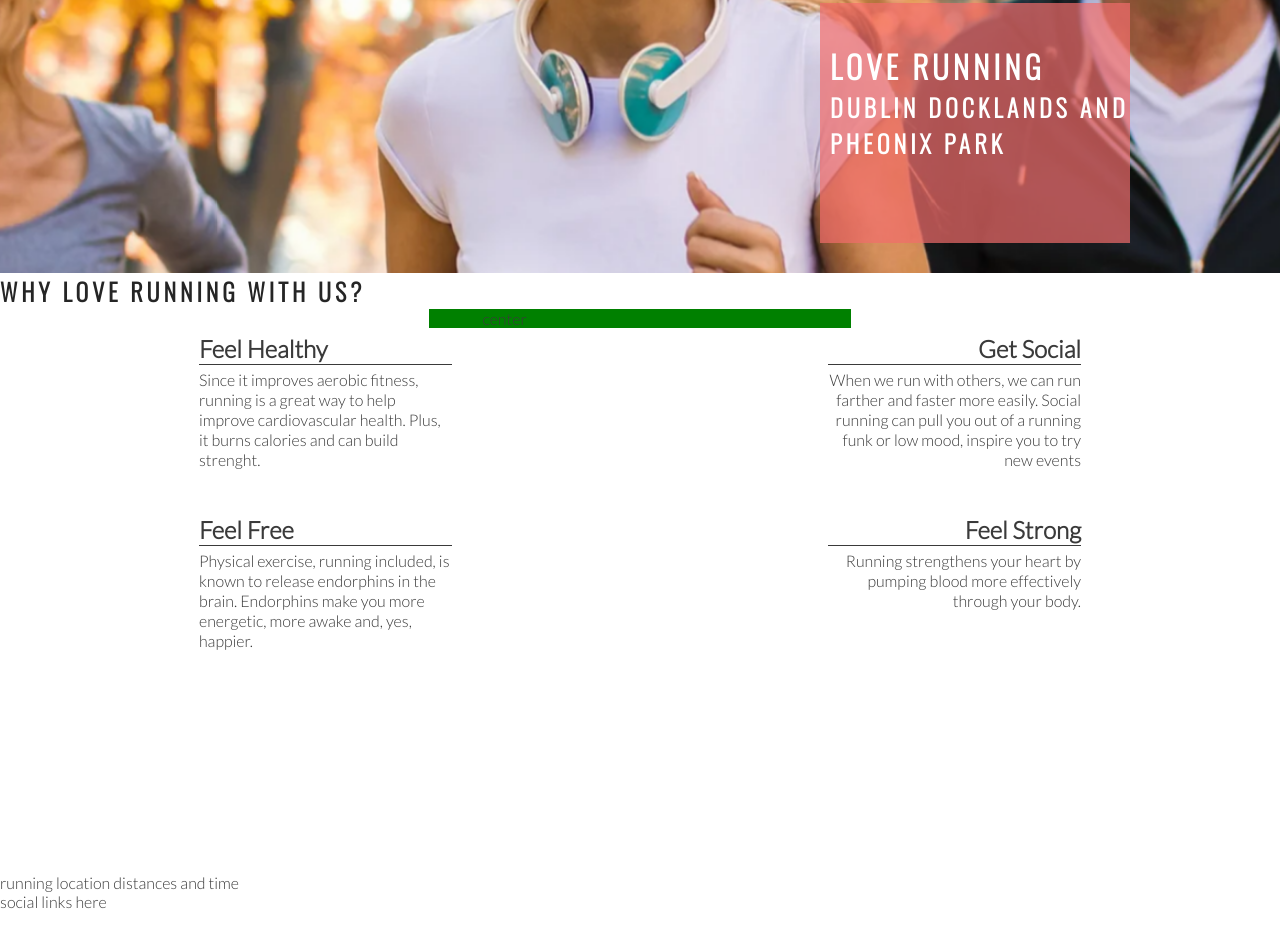
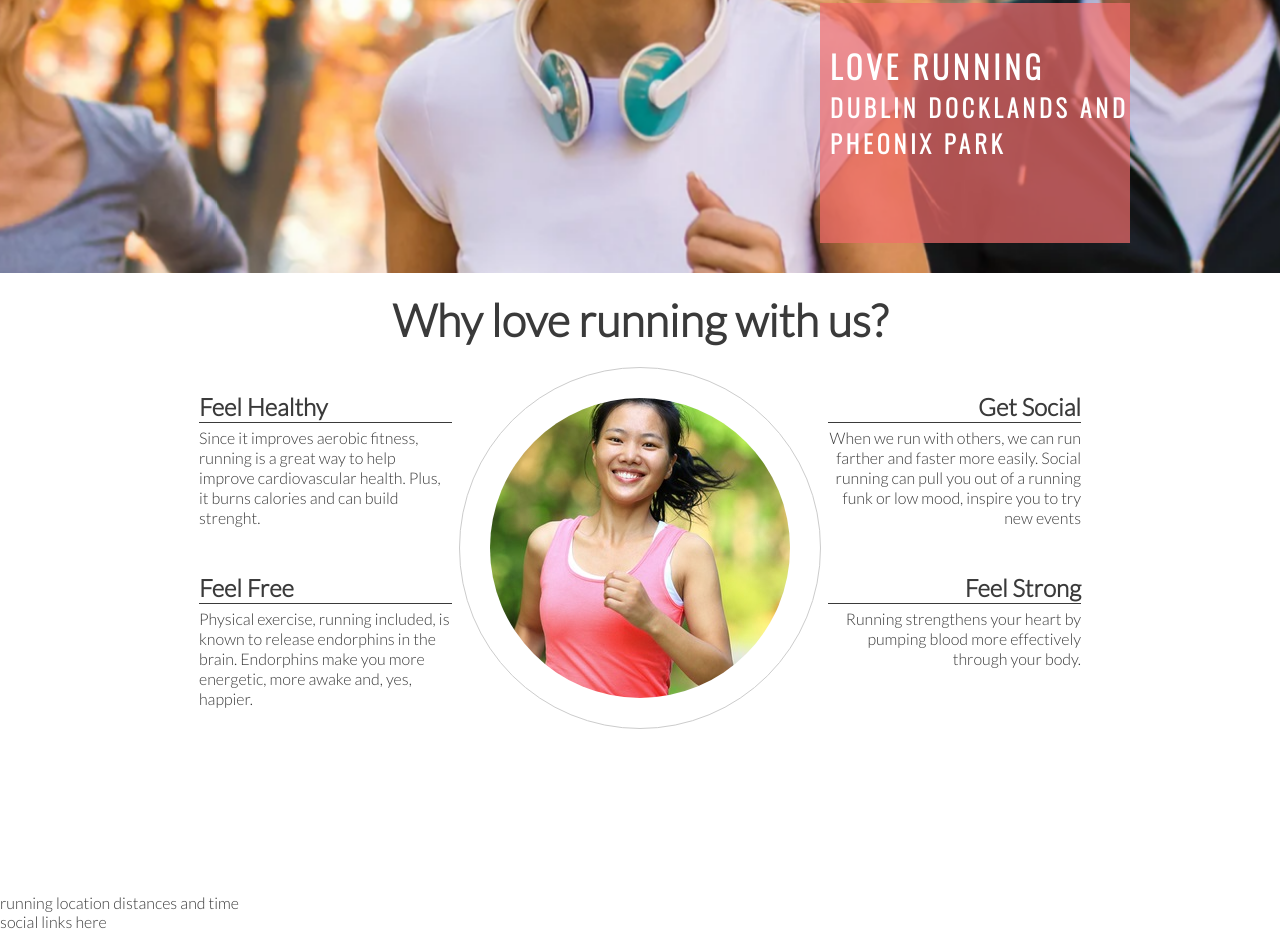
Before and after one commit to Dawesie/love-to-run, a plain HTML site: page index.html in a window 1280 px wide. Shown: the part 402-1331 px from the top of the page. Drawn offline with nearby package versions, Linux system fonts and the light colour scheme.

Commit message:
add club ethos central image and style in to circle

```diff
--- a/assets/css/style.css
+++ b/assets/css/style.css
@@ -133,7 +133,6 @@ h1, h1 {
     #center-about {
         width: 33%;
         margin: 0 auto;
-        background-color: green;
     }
 
     hr{
@@ -165,3 +164,26 @@ h1, h1 {
     .right-about-heading p {
         text-align: right;
     }
+
+    #welcome {
+        text-align: center;
+        margin: 20px 0;
+        font-size: 280%;
+    }
+
+    #circle-container {
+        width: 300px;
+        height: 300px;
+        padding: 30px;
+        border-style: solid;
+        border-color: #ccc;
+        border-width: 1px;
+        border-radius: 50%;
+        margin: 0 auto;
+    }
+
+    #circle-cover-bg {
+        background: url('../image/ethos-center-image.jpg') no-repeat center center;
+        height: 100%;
+        border-radius: 50%;
+    }
--- a/index.html
+++ b/index.html
@@ -38,7 +38,7 @@
 
     </section>
     <section id="club-ethos">
-        <h1>Why love running with us?</h1>
+        <h2 id="welcome">Why love running with us?</h2>
         <div id="left-about">
             <div class="left-about-heading">
             <h2>Feel Healthy</h2>
@@ -71,7 +71,13 @@
                 </p>
             </div>
         </div>
-        <div id="center-about">center</div>
+        <div id="center-about">
+            <div id="circle-container">
+                <div id="circle-cover-bg">
+
+                </div>
+            </div>
+        </div>
     </section>
     <section>
         running location distances and time
```
Also changed, not shown: assets/image/ethos-center-image.jpg (added).
